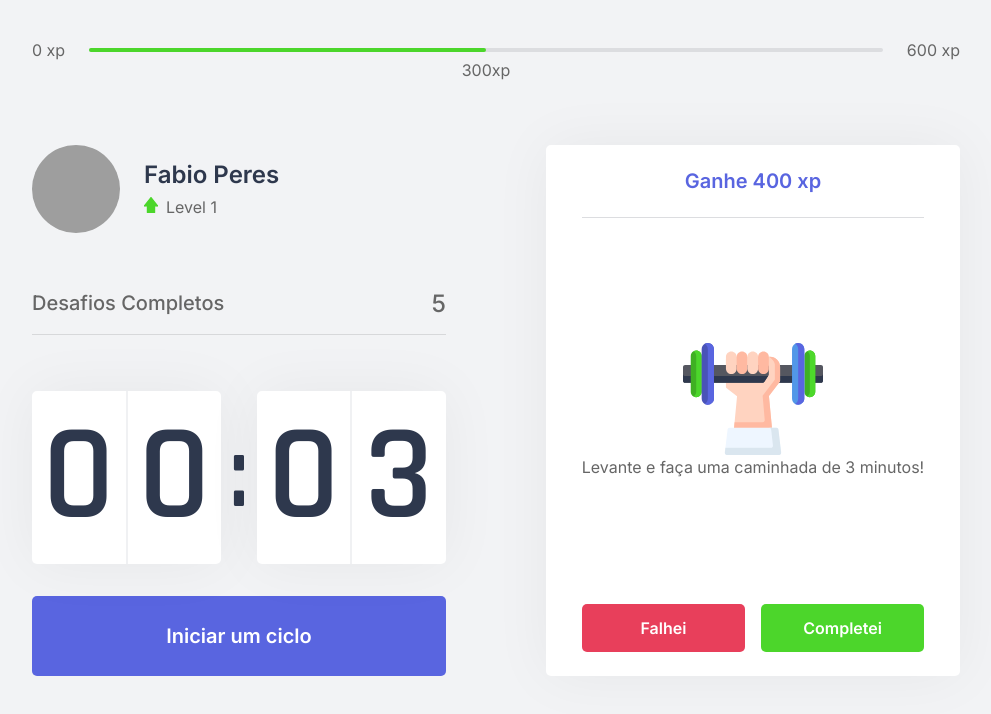
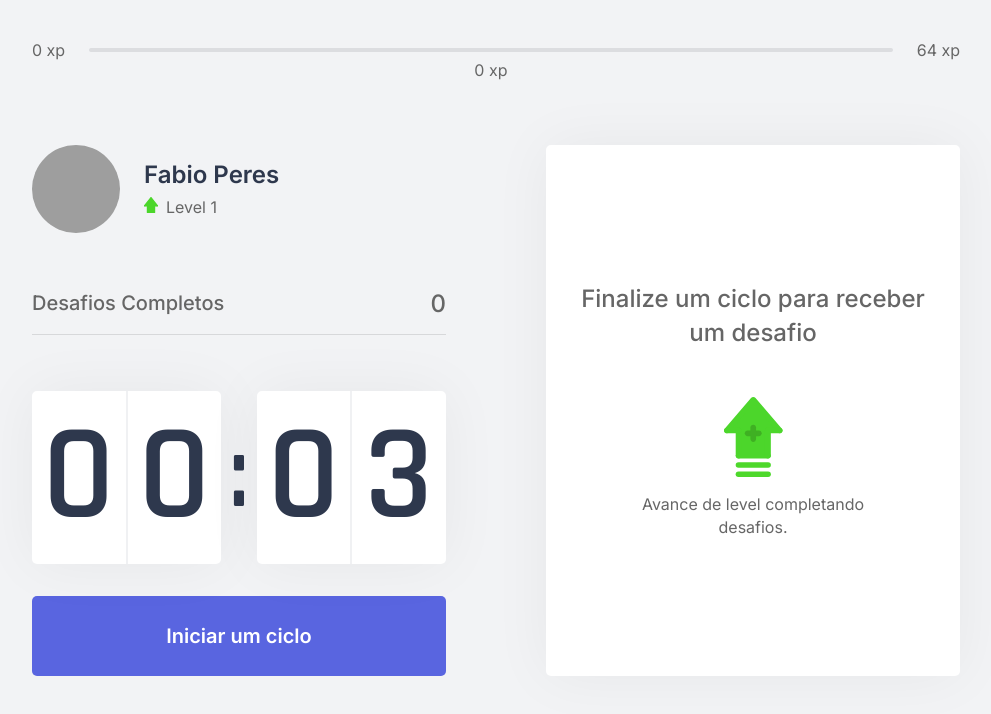
Before and after one commit to fabio-p-goncalez-alb/Move.it-NLW4, a Next.js app in the folder move-it-next/: page / in a window 1280 px wide. Shown: the top 714 px of the page, without its empty margins (144-1135 px from the left). Built offline with nearby package versions, Linux system fonts and the light colour scheme; grey boxes are pictures that could not be loaded.

Commit message:
Atualização de parte dos valores fixados manualmente no componente utilizando a Context API, a fim de trazer dinamismo para o componente

```diff
--- a/move-it-next/src/components/ChallengeBox.tsx
+++ b/move-it-next/src/components/ChallengeBox.tsx
@@ -1,23 +1,26 @@
+import { useContext } from 'react';
+import { ChallengesContext } from '../contexts/ChallengesContext';
 import styles from '../styles/Components/ChallengeBox.module.css';
 
 export function ChallengeBox() {
-  const hasActiveChallenge = true;
+  const { activeChallenge, handleResetChallenge } = useContext(ChallengesContext);
 
   return (
     <div className= { styles.challengeBoxContainer }>
-    { hasActiveChallenge ? (
+      { activeChallenge ? (
         <div className={ styles.challengeActive }>
-        <header>Ganhe 400 xp</header>
+          <header>Ganhe { activeChallenge.amount } xp</header>
 
           <main>
-          <img src="icons/body.svg" alt="Body"/>
-          <p>Levante e faça uma caminhada de 3 minutos!</p>
+            <img src={`icons/${activeChallenge.type}.svg`} alt={activeChallenge.type} />
+            <p>{activeChallenge.description}</p>
           </main>
 
           <footer>
             <button
               type="button"
               className={ styles.challengeFailedButton }
+              onClick={ handleResetChallenge }
             >
               Falhei
             </button>
--- a/move-it-next/src/components/CompletedChallenges.tsx
+++ b/move-it-next/src/components/CompletedChallenges.tsx
@@ -1,10 +1,13 @@
+import { useContext } from 'react';
+import { ChallengesContext } from '../contexts/ChallengesContext';
 import styles from '../styles/Components/CompletedChallenges.module.css';
 
 export function CompletedChallenges() {
+  const { challengesCompleted } = useContext(ChallengesContext);
   return(
     <div className={styles.completedChallengesContainer}>
       <span>Desafios Completos</span>
-      <span>5</span>
+      <span>{ challengesCompleted }</span>
     </div>
   )
 }
--- a/move-it-next/src/components/Countdown.tsx
+++ b/move-it-next/src/components/Countdown.tsx
@@ -1,9 +1,12 @@
-import { useEffect, useState } from 'react';
+import { useContext, useEffect, useState } from 'react';
+import { ChallengesContext } from '../contexts/ChallengesContext';
 import styles from '../styles/Components/Countdown.module.css';
 
 let countdownTimeout: NodeJS.Timeout;
 
 export function Countdown() {
+  const { handleStartNewChallenge } = useContext(ChallengesContext);
+
   const [time, setTime] = useState(0.05*60);
   const [isActive, setIsActive] = useState(false);
   const [hasFinished, setHasFinished] = useState(false);
@@ -22,6 +25,7 @@
     } else if (isActive && time === 0 ){
       setHasFinished(true);
       setIsActive(false);
+      handleStartNewChallenge();
     }
   }, [isActive,time])
 
--- a/move-it-next/src/components/ExperienceBar.tsx
+++ b/move-it-next/src/components/ExperienceBar.tsx
@@ -1,15 +1,23 @@
+import { useContext } from 'react';
+import { ChallengesContext } from '../contexts/ChallengesContext';
 import styles from '../styles/Components/ExperienceBar.module.css';
 
 export function ExperienceBar() {
+  const { currentExperience, experienceToNextLevel } = useContext(ChallengesContext);
+
+  const percentToNextLevel = Math.round((currentExperience * 100) / experienceToNextLevel);
+
   return (
     <header className={styles.experienceBar}>
       <span>0 xp</span>
       <div>
-        <div style={{ width: '50%' }} />
+        <div style={{ width: `${percentToNextLevel}%` }} />
 
-        <span className={styles.currentExperience} style={{ left: '50%'}}>300xp</span>
+        <span className={styles.currentExperience} style={{ left: '50%'}}>
+          { currentExperience } xp
+        </span>
       </div>
-      <span>600 xp</span>
+      <span>{ experienceToNextLevel } xp</span>
     </header>
   )
 }
```
Lines whose indentation alone changed are shown as unchanged.
